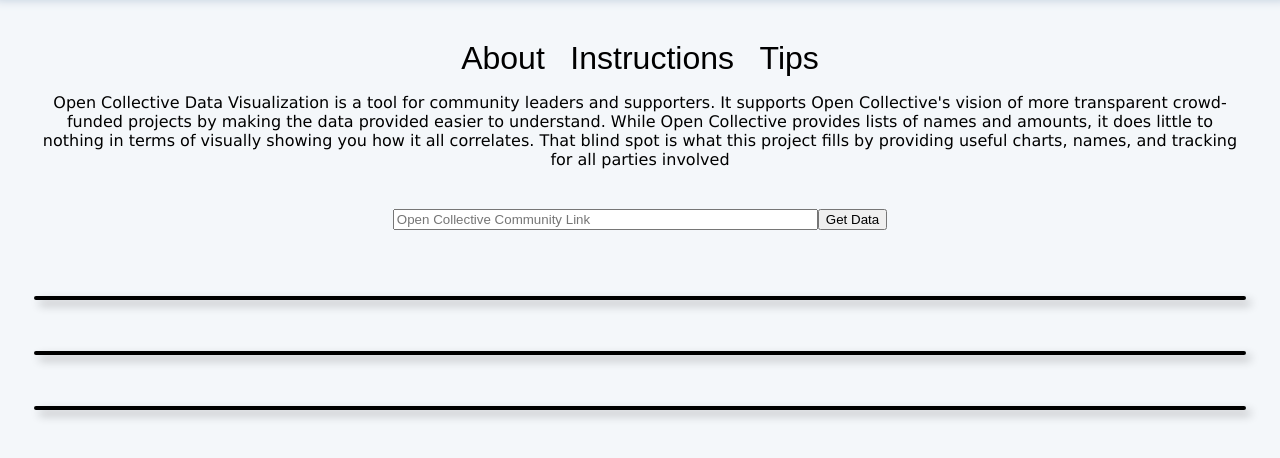
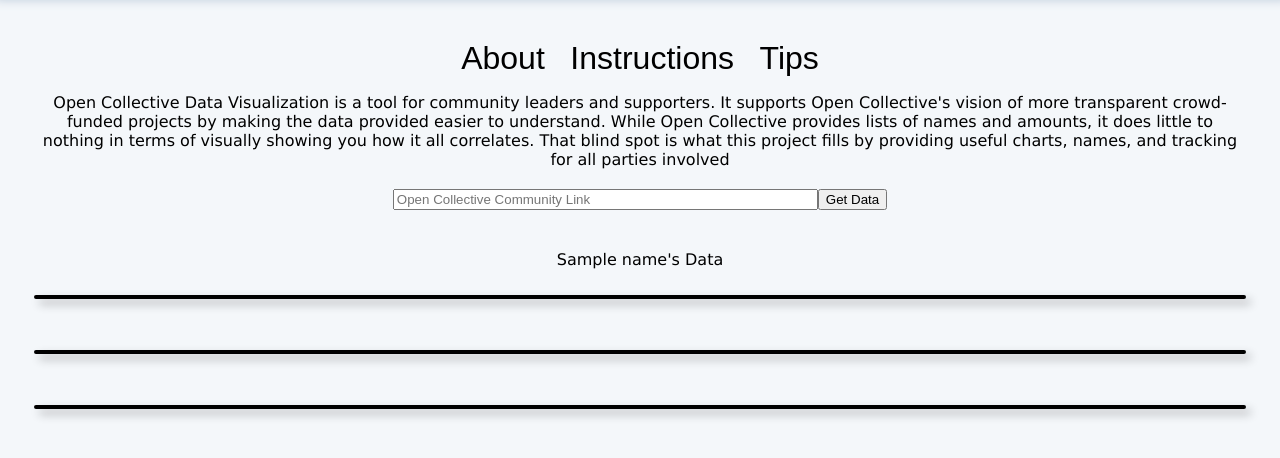
Before and after one commit to BlakeSharp/OpenCollectiveDataVisualization, a Flask app: template templates/index.html in a window 1280 px wide. Shown: the part 48-506 px from the top of the page. Run offline with Flask 2, Linux system fonts and the light colour scheme; the template is opened without the code that fills it: most values are stand-ins (such as "Sample title", 1, 10 or a date in 2020); some libraries are stand-ins or nearby versions.

Commit message:
Added different sections for information with switch on button click, added community title, and added url validation

```diff
--- a/run.py
+++ b/run.py
@@ -1,15 +1,25 @@
 import json
+from urllib import request
 import plotly
 import plotly.express as px
 import plotly.graph_objects as go
-from flask import Flask, redirect, render_template, session, url_for, request
+from flask import *
 from static.tools.transactionScatter import transactionMain
 import pandas as pd
+import selenium
 
 app = Flask(__name__)
 
-@app.route("/")
+@app.route("/", methods = ['POST', 'GET'])
 def index():
+    url = 'https://opencollective.com/darkreader'
+    if url[:27] == 'https://opencollective.com/':
+        url =  url + '/transactions'
+    else:
+        return render_template('index.html', nolink = True, Error = True)
+
+    name = url.split('/')[3].capitalize()
+    print(name)
     df = pd.read_csv('static/tools/Data.csv')
 
     #build the graphs that we want on the page
@@ -21,12 +31,13 @@
 
     graph3 = px.scatter(transactionMain(df, 1), x = 'Order Date',y= 'Net Amount (USD)', title = "All Contributions",)
     graph3JSON = json.dumps(graph3, cls=plotly.utils.PlotlyJSONEncoder)
-
+    if request.method == 'POST':
+        if request.form.get('tips'):
+            return
 
     #Return the page from the index.html render tamplates with the graphs we just created as parameters
-    return render_template('index.html', graph1JSON = graph1JSON,
-     graph2JSON = graph2JSON, graph3JSON = graph3JSON
-     )
+    return render_template('index.html', name=name,graph1JSON = graph1JSON,
+     graph2JSON = graph2JSON, graph3JSON = graph3JSON)
 
 if __name__ == "__main__":
     app.run(debug=True)
--- /dev/null
+++ b/static/buttons.js
@@ -0,0 +1,11 @@
+document.getElementById('inst').addEventListener("click", event => {
+    console.log("hello world")
+    document.getElementById('infotext').innerHTML = `<ul style="text-align:left;"><li>Find the community you want the stats for</li><li>Copy the community link and paste it into the input feild</li><li>click 'Get Data'</li></ul>`;
+});
+document.getElementById('about').addEventListener("click", event => {
+    document.getElementById('infotext').innerHTML = "<span>Open Collective Data Visualization is a tool for community leaders and supporters. It supports Open Collective's vision of more transparent crowd-funded projects by making the data provided easier to understand. While Open Collective provides lists of names and amounts, it does little to nothing in terms of visually showing you how it all correlates. That blind spot is what this project fills by providing useful charts, names, and tracking for all parties involved </span>";
+});
+document.getElementById('tips').addEventListener("click", event => {
+    document.getElementById('infotext').innerHTML = "These are some tips for interpreting the graphs"
+    document.getElementById('tips').style = ''
+});
--- a/static/style.css
+++ b/static/style.css
@@ -6,6 +6,10 @@
 
 div{
     display: flex;
+}
+
+ul{
+    margin-top: 0px;
 }
 
 header{
@@ -35,8 +39,9 @@
     padding-inline: 1vw;
 }
 .headbtn:hover{
+    background-color: white;
     box-shadow: 0px 0px 5px black;
-    transition: all .1s ease-in-out;
+    transition: all .3s ease-in-out;
 }
 
 .information{
--- a/templates/index.html
+++ b/templates/index.html
@@ -12,24 +12,37 @@
         <button class="headbtn" id="inst">Instructions</button>
         <button class="headbtn" id="tips">Tips</button>
     </div>
-        <div style="text-align: center;">
+        <div style="text-align: center; height:7vh;" id="infotext">
+            <span>
             Open Collective Data Visualization is a tool for community leaders and supporters. It supports Open Collective's vision
             of more transparent crowd-funded projects by making the data provided easier to understand. While Open Collective provides
             lists of names and amounts, it does little to nothing in terms of visually showing you how it all correlates.
             That blind spot is what this project fills by providing useful charts, names, and tracking for all parties involved
+            </span>
         </div>
 </div>
-<div style="justify-content: center;align-items: center;padding:5vh;">
+<div style="justify-content: center;padding:5vh;">
     <input id="communityName" placeholder="Open Collective Community Link" size="50"></input >
     <button id="communityButton">Get Data</button>
+</div>
+{% if name %}
+<div style="justify-content: center;">
+    {{name}}'s Data
 </div>
 <div class="graphs">
     <div class="chart" id="chart1"></div>
     <div class="chart" id="chart2"></div>
     <div class="chart" id="chart3"></div>
 </div>
+{% elif Error %}
+<div style="width:100%;margin-left:28%;color:red;font-weight: bold;"> There was an error with the open collective link provided, please try again</div>
+{% else %}
+<div></div>
+{% endif %}
 
 <script src="https://cdn.plot.ly/plotly-latest.min.js"></script>
+<script src="{{url_for('static', filename='buttons.js')}}"></script>
+{% if not nolink%}
 <script type="text/javascript">
     var graph1 = {{ graph1JSON | safe}}
     Plotly.plot("chart1", graph1, {})
@@ -41,4 +54,5 @@
     Plotly.plot("chart3", graph3, {})
 
 </script>
+{% endif %}
 {% endblock %}
```
